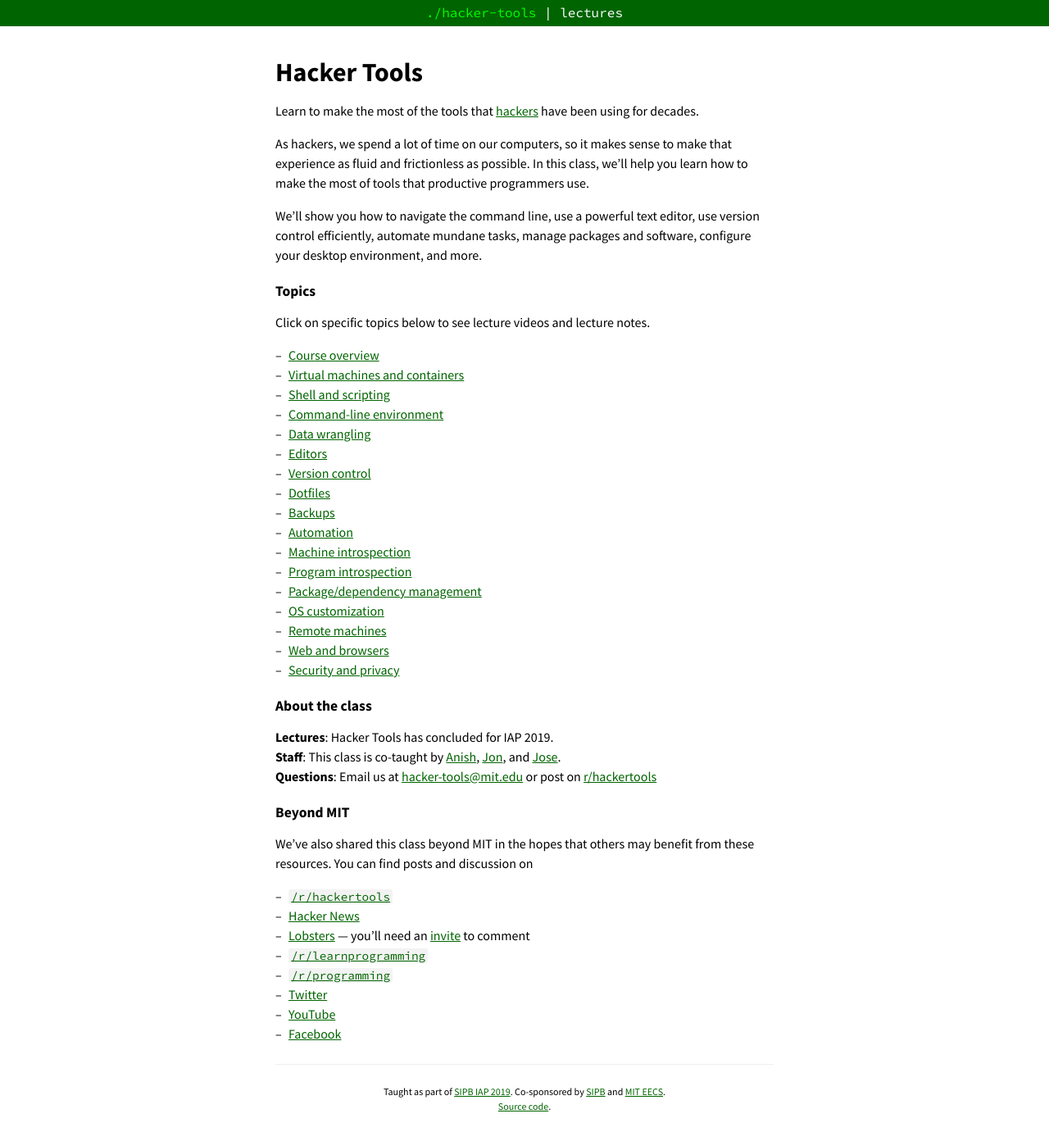
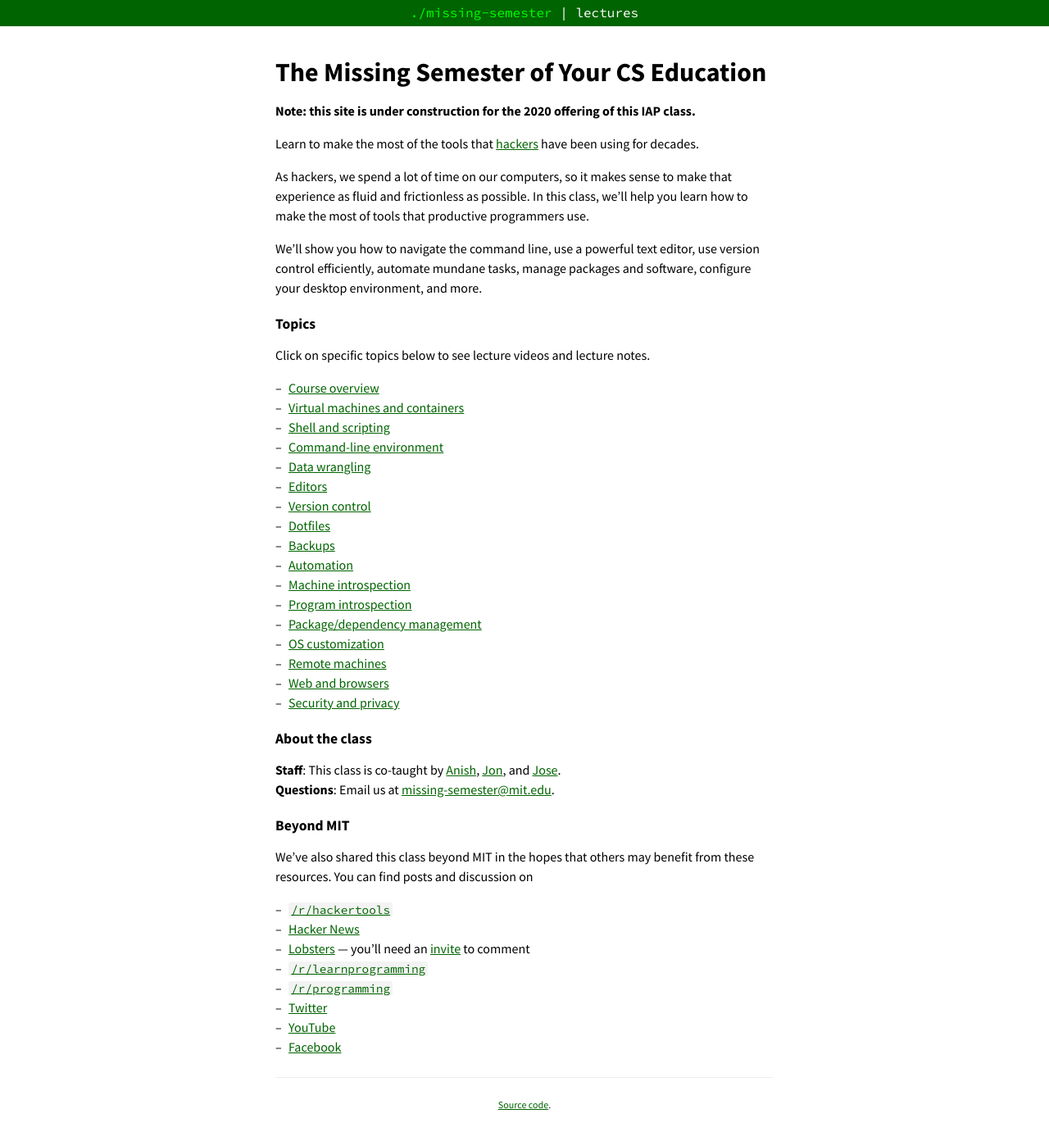
Before and after one commit to missing-semester-cn/missing-semester-cn.github.io, a Jekyll site: the page built from index.md, in a window 1280 px wide. Shown: the whole page at 82% size. Built offline with Jekyll 4.4.1, drawn with Linux system fonts in a browser that asks for light colours.

Commit message:
Begin transition to new name and domain

```diff
--- /dev/null
+++ b/CNAME
@@ -0,0 +1 @@
+missing.csail.mit.edu
--- a/_config.yml
+++ b/_config.yml
@@ -1,6 +1,6 @@
 # Setup
-title: 'hacker tools'
-url: https://hacker-tools.github.io
+title: 'the missing semester of your cs education'
+url: https://missing.csail.mit.edu
 
 # Settings
 markdown: kramdown
@@ -13,7 +13,7 @@
 # safe: true # breaks local rendering if enabled
 timezone: America/New_York
 analytics:
-  tracking_id: UA-53167467-10
+  tracking_id: UA-53167467-11
 
 # Excludes
 exclude:
--- a/_includes/nav.html
+++ b/_includes/nav.html
@@ -1,6 +1,6 @@
 <div id="nav-bg">
   <nav id="top-nav">
-    <a href="/" id="logo">./hacker-tools</a>
+    <a href="/" id="logo">./missing-semester</a>
     <input type="checkbox" id="menu-icon">
     <label class="menu-label" for="menu-icon"></label>
     <div class="trigger">
--- a/_layouts/lecture.html
+++ b/_layouts/lecture.html
@@ -15,5 +15,5 @@
 <hr>
 
 <div class="small center">
-<p><a href="https://github.com/hacker-tools/hacker-tools.github.io/blob/master/{{ page.path }}">Edit this page</a>.</p>
+<p><a href="https://github.com/missing-semester/missing-semester/blob/master/{{ page.path }}">Edit this page</a>.</p>
 </div>
--- a/index.md
+++ b/index.md
@@ -1,7 +1,9 @@
 ---
 layout: page
-title: Hacker Tools
+title: The Missing Semester of Your CS Education
 ---
+
+**Note: this site is under construction for the 2020 offering of this IAP class.**
 
 Learn to make the most of the tools that
 [hackers](https://en.wikipedia.org/wiki/Hacker_culture) have been using for
@@ -29,9 +31,8 @@
 
 ## About the class
 
-**Lectures**: Hacker Tools has concluded for IAP 2019.
 **Staff**: This class is co-taught by [Anish](https://www.anishathalye.com/), [Jon](https://thesquareplanet.com/), and [Jose](http://josejg.com/).
-**Questions**: Email us at [hacker-tools@mit.edu](mailto:hacker-tools@mit.edu) or post on [r/hackertools](https://www.reddit.com/r/hackertools/)
+**Questions**: Email us at [missing-semester@mit.edu](mailto:missing-semester@mit.edu).
 
 ## Beyond MIT
 
@@ -50,6 +51,5 @@
 ---
 
 <div class="small center">
-<p>Taught as part of <a href="https://sipb.mit.edu/iap/">SIPB IAP 2019</a>. Co-sponsored by <a href="https://sipb.mit.edu/">SIPB</a> and <a href="https://www.eecs.mit.edu/">MIT EECS</a>.</p>
-<p><a href="https://github.com/hacker-tools/hacker-tools.github.io">Source code</a>.</p>
+<p><a href="https://github.com/missing-semester/missing-semester">Source code</a>.</p>
 </div>
```
Also changed, not shown: web.md (+2 -2 lines), README.md.
